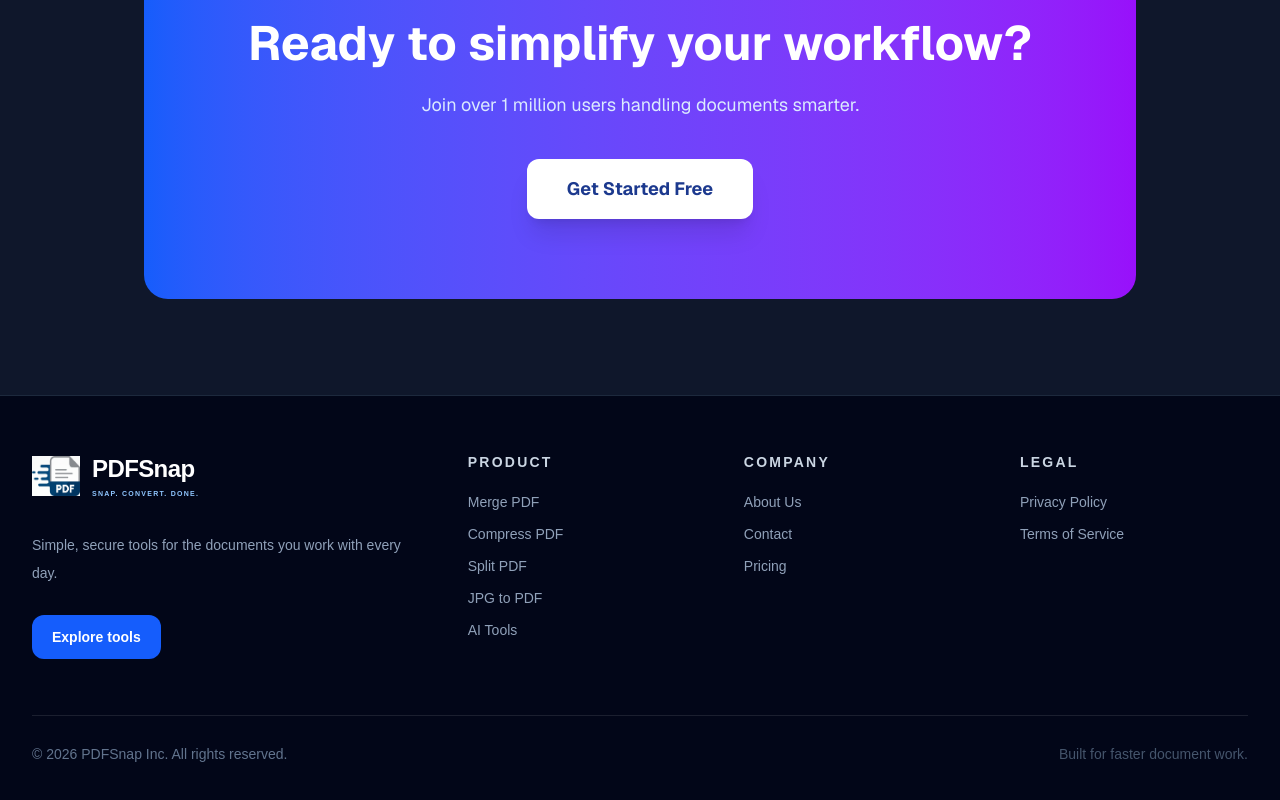
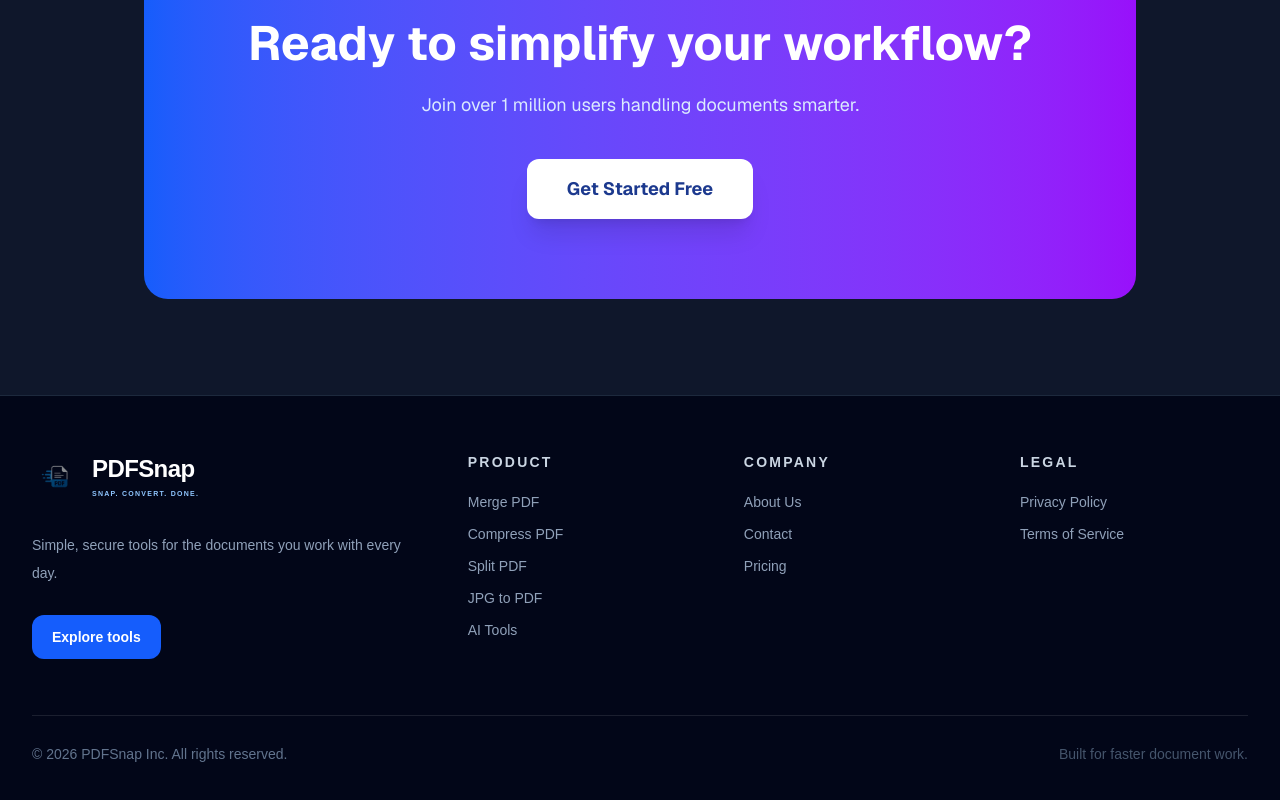
Before and after one commit to Pankaj933/pdf-tools, a Next.js app: page / in a window 1280 px wide. Shown: the part 3712-4512 px from the top of the page. Built offline with nearby package versions, Linux system fonts and the light colour scheme.

Commit message:
logo change

```diff
--- a/app/components/Footer.js
+++ b/app/components/Footer.js
@@ -17,7 +17,7 @@ export default function Footer() {
         <div className="grid gap-12 lg:grid-cols-[1.7fr_1fr_1fr_1fr]">
           <div>
             <Link href="/" className="group inline-flex items-center gap-3">
-              <Image src="/pdfsnap-icon.png" alt="PDFSnap" width={48} height={48} className="h-12 w-12 object-contain transition-transform group-hover:scale-105" />
+              <Image src="/pdflogo-removebg-preview.png" alt="PDFSnap" width={48} height={48} className="h-12 w-12 object-contain transition-transform group-hover:scale-105" />
               <span className="flex flex-col">
                 <span className="text-2xl font-bold tracking-tight text-white">PDFSnap</span>
                 <span className="mt-1 text-[7px] font-semibold tracking-[0.18em] text-blue-300">SNAP. CONVERT. DONE.</span>
--- a/app/components/admin/AdminSidebar.jsx
+++ b/app/components/admin/AdminSidebar.jsx
@@ -66,7 +66,7 @@ export default function AdminSidebar() {
       {/* Logo */}
       <div className="h-20 px-6 flex items-center gap-3 border-b border-white/10">
         <Image
-          src="/pdfsnap-icon.png"
+          src="/pdflogo-removebg-preview.png"
           alt="PDFSnap"
           width={40}
           height={40}
```
Also changed, not shown: public/pdflogo-remov.png (added), public/pdflogo-removebg-preview.png (added).
